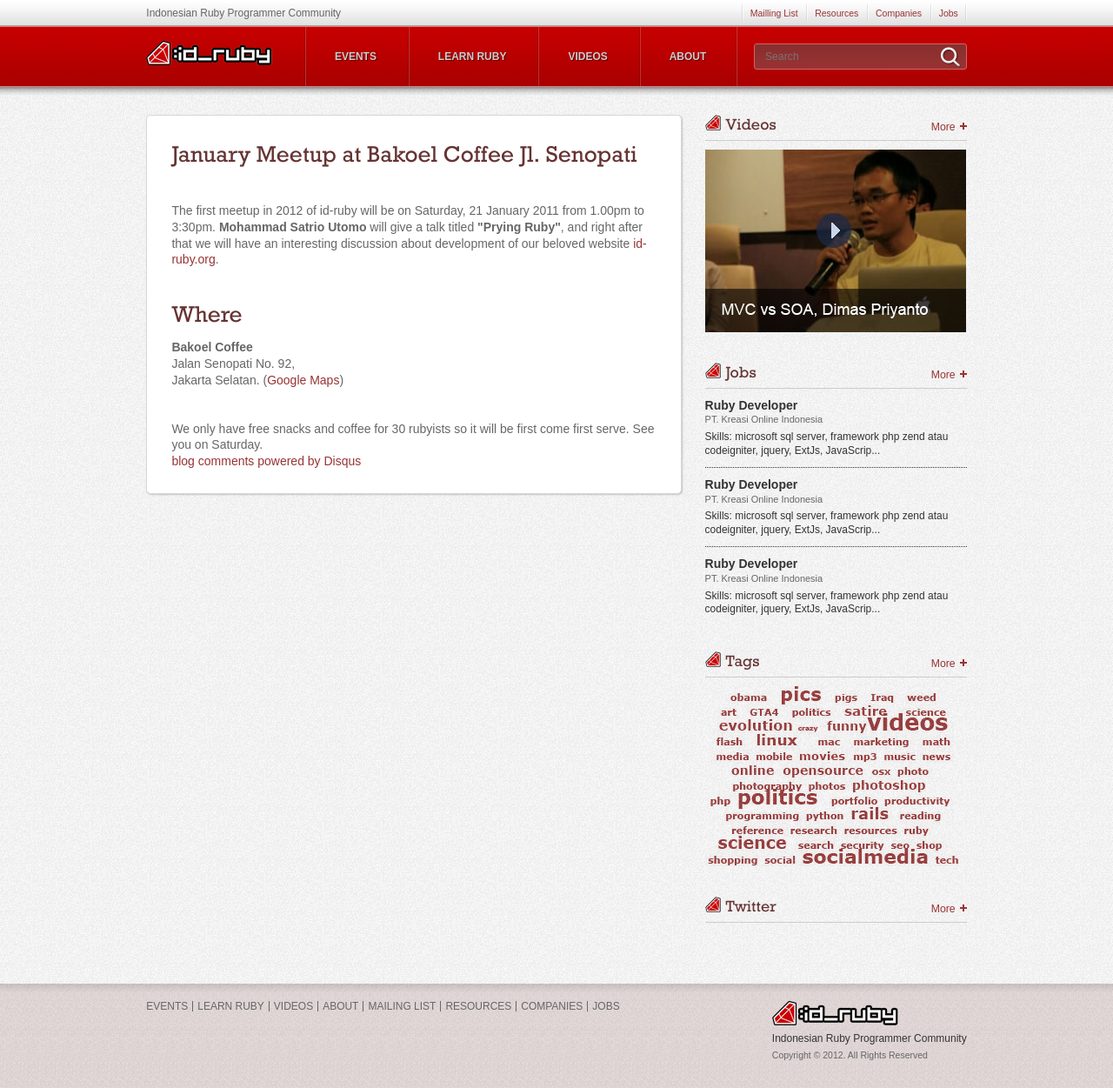
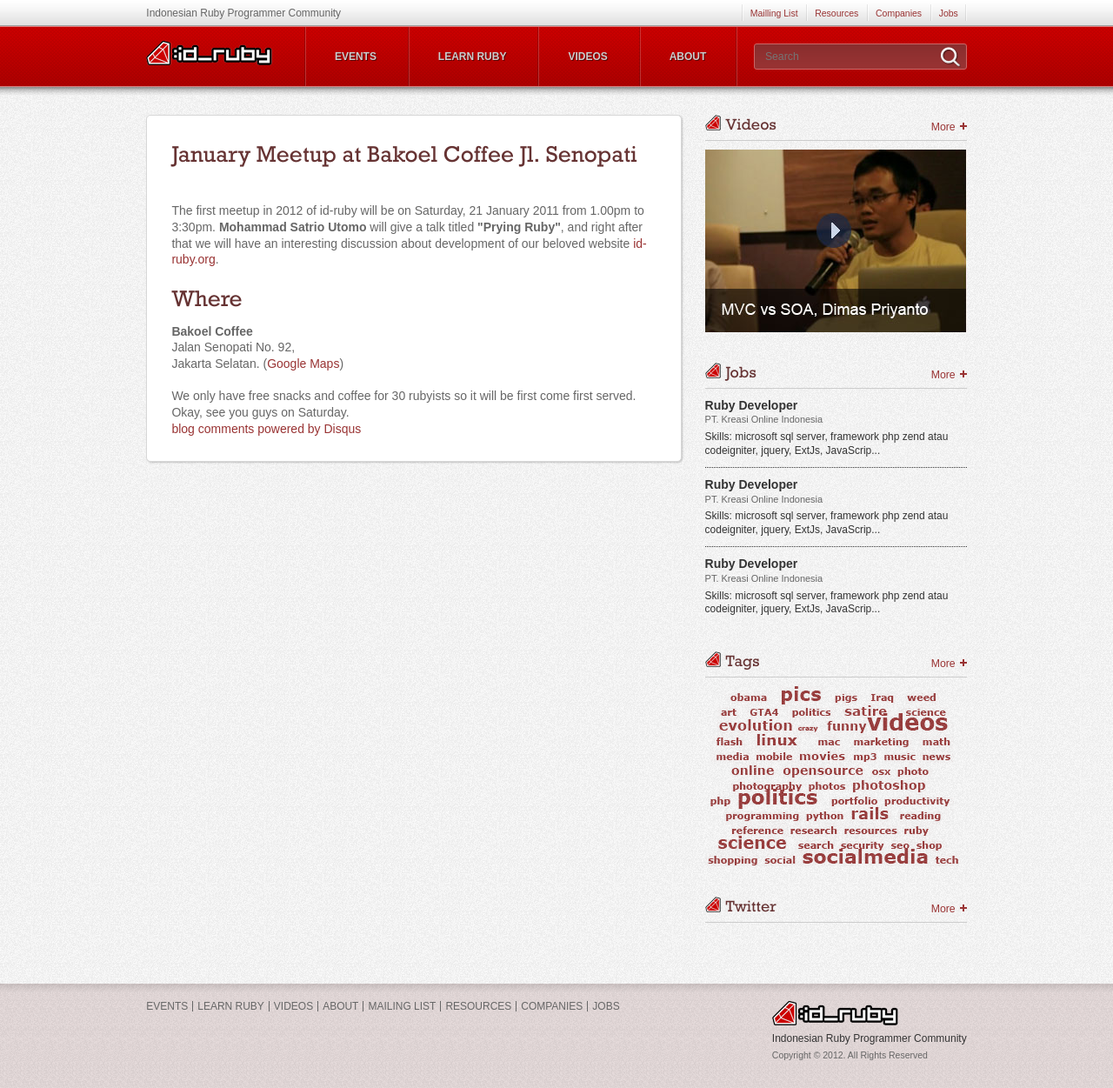
Before and after one commit to id-ruby/id-ruby.github.com, a Jekyll site: the page built from events/_posts/2012-01-18-january-2012-meetup.html, in a window 1280 px wide. Shown: the whole page at 87% size. Built offline with Jekyll 4.4.1, drawn with Linux system fonts in a browser that asks for light colours; nearby versions of some CDN libraries; comment, search, counter and statistics services are not loaded.

Commit message:
another edit on announcement text

```diff
--- a/events/_posts/2012-01-18-january-2012-meetup.html
+++ b/events/_posts/2012-01-18-january-2012-meetup.html
@@ -8,9 +8,9 @@ nick: gozali
 
 <h1>January Meetup at Bakoel Coffee Jl. Senopati</h1><br/><br/>
 
-<p>The first meetup in 2012 of id-ruby will be on Saturday, 21 January 2011 from 1.00pm to 3:30pm. <strong>Mohammad Satrio Utomo</strong> will give a talk titled <strong>"Prying Ruby"</strong>, and right after that we will have an interesting discussion about development of our beloved website <a href="http://id-ruby.org">id-ruby.org</a>.</p><br/><br/>
+<p>The first meetup in 2012 of id-ruby will be on Saturday, 21 January 2011 from 1.00pm to 3:30pm. <strong>Mohammad Satrio Utomo</strong> will give a talk titled <strong>"Prying Ruby"</strong>, and right after that we will have an interesting discussion about development of our beloved website <a href="http://id-ruby.org">id-ruby.org</a>.</p><br/>
 
 <h2>Where</h2>
-<p><strong>Bakoel Coffee</strong><br/>Jalan Senopati No. 92,<br/>Jakarta Selatan. (<a href="http://maps.google.com/maps/place?q=Bakoel+Koffie,+Senopati&hl=en&cid=2528671699396028214" target="_blank">Google Maps</a>)</p><br/><br/>
+<p><strong>Bakoel Coffee</strong><br/>Jalan Senopati No. 92,<br/>Jakarta Selatan. (<a href="http://maps.google.com/maps/place?q=Bakoel+Koffie,+Senopati&hl=en&cid=2528671699396028214" target="_blank">Google Maps</a>)</p><br/>
 
-<p>We only have free snacks and coffee for 30 rubyists so it will be first come first serve. See you on Saturday.</p>
+<p>We only have free snacks and coffee for 30 rubyists so it will be first come first served. Okay, see you guys on Saturday.</p>
```
